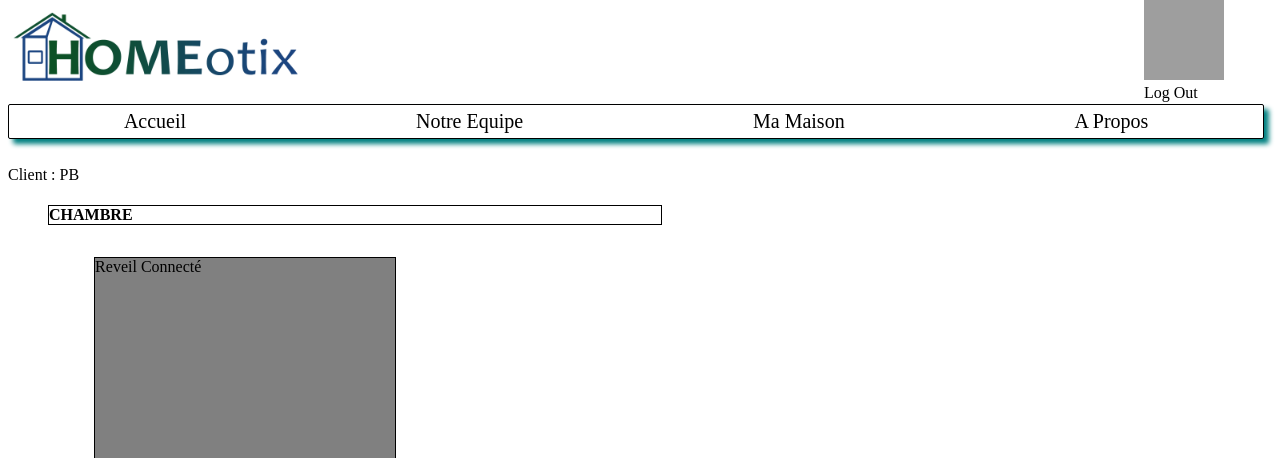
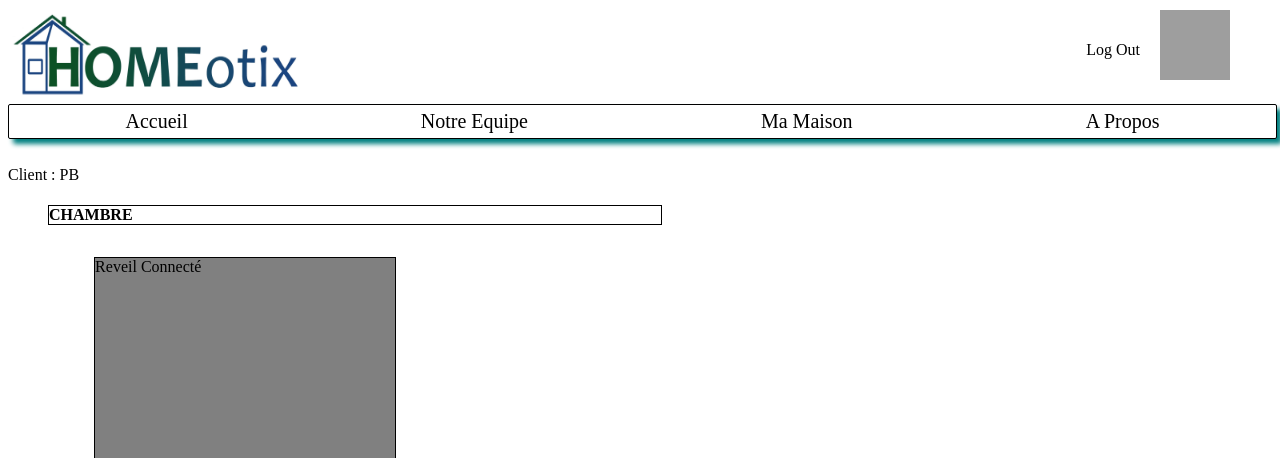
Before and after one commit to mabk748/Projet-IOT, a PHP site: page /Maison.php in a window 1280 px wide. Shown: the top 458 px of the page. Run offline with PHP 8.4, Linux system fonts and the light colour scheme; a user stored in the database is signed in; data comes from the database, SQL or seed files in the repository; grey boxes are pictures that could not be loaded.

Commit message:
Modif header et logout

```diff
--- a/Site Web/Front End/Maison.php
+++ b/Site Web/Front End/Maison.php
@@ -4,7 +4,7 @@
     // Redirecting to login page if client not logged in
     if (!isset($_SESSION['loggedin']) || $_SESSION['loggedin'] != true) {
 
-        header("Location: login2.php");
+        header("Location: login.php");
         exit();
 
     }
--- a/Site Web/Front End/header.php
+++ b/Site Web/Front End/header.php
@@ -1,15 +1,16 @@
 <div id="header">
     <div id="container">
 		<a href="index.php" style="inline-size: 100px;"><img src="HOMEotix_logo.jpg" style="width:300px;height:100px;"><a>
-            <div id="containerBis">
-                <a href="Maison.php" style="inline-size: 100px;"><img src="Icone_Personne.png" style="width:80px;height:80px;"><a> <!-- Amene a parametre client -->
-                <div <?php if ( isset($_SESSION['loggedin']) && $_SESSION['loggedin'] == true) echo " class='hide';"; ?> >
-                    <a href="login.php">Log In</a>
-                </div>
-                <div <?php if ( !isset($_SESSION['loggedin']) || ($_SESSION['loggedin'] == false)) echo " class='hide';"; ?> >
-                    <a href="login.php">Log Out</a>
-                </div>
+        <div id="containerBis">
+            <div <?php if ( isset($_SESSION['loggedin']) && $_SESSION['loggedin'] == true) echo " class='hide';"; else echo " class='log';";?> >
+                <a href="login.php">Log In</a>
             </div>
+            <div <?php if ( !isset($_SESSION['loggedin']) || ($_SESSION['loggedin'] == false)) echo " class='hide';"; else echo " class='log';"; ?> >
+                <a href="logout.php">Log Out</a>
+            </div>
+            <div style="width:10%;"></div>
+            <a href="Maison.php" style="inline-size: 100px;"><img src="Icone_Personne.png" style="width:70px;height:70px;"><a> <!-- Amene a parametre client -->
+        </div>
     </div>
         <ul>
             <li><a href="index.php">Accueil</a></li>
--- a/Site Web/Front End/site.css
+++ b/Site Web/Front End/site.css
@@ -36,17 +36,28 @@ a{
 
 #container{
   justify-content: space-between;
+  display: flex;
+  inline-size: 135%;
+}
+#containerBis {
+  width: 200px;
+  height: 80px;
+  justify-content: right;
   display: inline-flex;
-  inline-size: 95%;
+  margin-top: 10px;
 }
 
 .hide{
   display:none;
 }
+.log{
+  line-height: 80px;
+  text-align: center;
+}
 
 div#header ul{
   margin: 0%;
-  width: 98%;
+  width: 99%;
   display: flex;
   flex-direction: row;
   list-style: none;
```
Also changed, not shown: Site Web/Front End/HOMEotix_logo.jpg.
